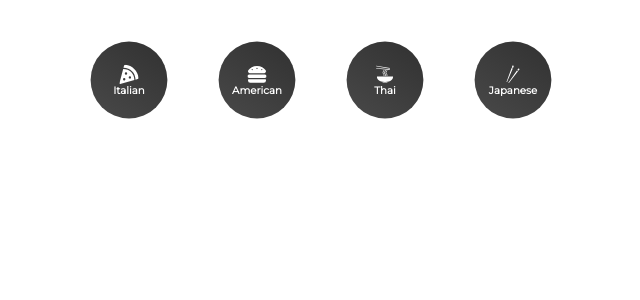
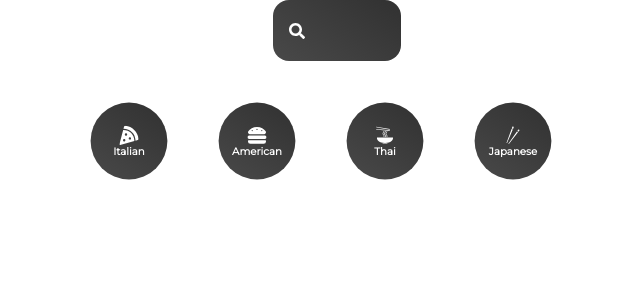
Before and after one commit to N1k0l1n/cooking-recepies, a React (Create React App) app: page /recipe/1 in a window 1280 px wide. Shown: the top 300 px of the page, without its empty margins (303-943 px from the left). Built offline with nearby package versions, Linux system fonts and the light colour scheme.

Commit message:
Search Bar

```diff
--- a/src/App.js
+++ b/src/App.js
@@ -2,11 +2,13 @@
 import Pages from "./pages/Pages";
 import Category from "./components/Category";
 import { BrowserRouter } from "react-router-dom";
+import Search from "./components/Search";
 
 function App() {
   return (
     <div className="App">
       <BrowserRouter>
+        <Search />
         <Category />
         <Pages />
       </BrowserRouter>
--- /dev/null
+++ b/src/components/Search.jsx
@@ -0,0 +1,50 @@
+import React, { useState } from "react";
+import styled from "styled-components";
+import { FaSearch } from "react-icons/fa";
+
+function Search() {
+  const [input, setInput] = useState("");
+
+  return (
+    <FormStyle>
+      <div>
+        <FaSearch></FaSearch>
+        <input
+          type="text"
+          onChange={(e) => setInput(e.target.value)}
+          value={input}
+        />
+      </div>
+    </FormStyle>
+  );
+}
+
+const FormStyle = styled.form`
+  margin: 0rem 20rem;
+  div {
+    width: 100%;
+    position: relative;
+  }
+
+  input {
+    border: none;
+    background: linear-gradient(35deg, #494949, #313131);
+    font-size: 1.5rem;
+    color: white;
+    padding: 1rem 3rem;
+    border: none;
+    border-radius: 1rem;
+    outline: none;
+    width: 100%;
+  }
+
+  svg {
+    position: absolute;
+    top: 50%;
+    left: 0%;
+    transform: translate(100%, -50%);
+    color: white;
+  }
+`;
+
+export default Search;
```
Also changed, not shown: src/components/Category.jsx (+5 -5 lines).
